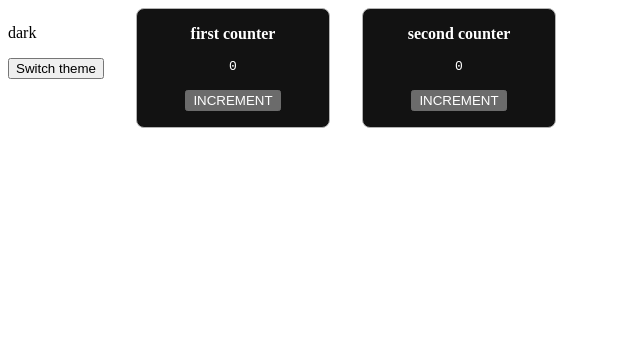
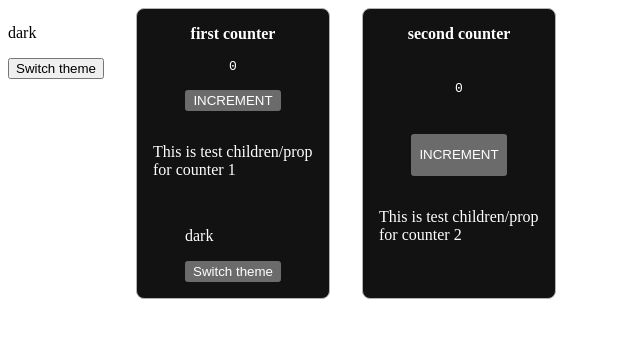
Before and after one commit to Poya-Faraji/trello-clone, a React app: page / in a window 1280 px wide. Shown: the top 338 px of the page, without its empty margins (0-640 px from the left). Built offline with nearby package versions, Linux system fonts and the light colour scheme; the HTML template or start-up script is replaced by a standard one.

Commit message:
[ADD] children

```diff
--- a/src/App.tsx
+++ b/src/App.tsx
@@ -14,8 +14,13 @@ export default function App(): ReactNode {
   return (
     <div className="app">
       <ThemeSwitcher theme={theme} onToggleTheme={handleOnThemeToggle} />
-      <Counter title="first counter" theme={theme} />
-      <Counter title="second counter" theme={theme} />
+      <Counter title="first counter" theme={theme} >
+        <p>This is test children/prop for counter 1</p>
+        <ThemeSwitcher theme={theme} onToggleTheme={handleOnThemeToggle} />
+      </Counter>
+      <Counter title="second counter" theme={theme} >
+        <p>This is test children/prop for counter 2</p>
+      </Counter>
     </div>
   )
 }
--- a/src/components/Counter/Counter.tsx
+++ b/src/components/Counter/Counter.tsx
@@ -5,9 +5,10 @@ import type { Theme } from "@/App"
 type Props = {
     title: string
     theme?: Theme
+    children: ReactNode
 }
 
-export default function Counter({ title, theme = "light" }: Props): ReactNode {
+export default function Counter({ title, children, theme = "light" }: Props): ReactNode {
     const [count, setCount] = useState(0)
 
     const handleButtonIncrement = (): void => {
@@ -17,7 +18,7 @@ export default function Counter({ title, theme = "light" }: Props): ReactNode {
     return <div className={`${styles.counter} ${styles[theme]}`}>
         <div className={styles.title}>{title}</div>
         <div className={styles.count}>{count}</div>
-
         <button className={styles.increment} onClick={handleButtonIncrement}>Increment</button>
+        {children}
     </div >
 }
```
